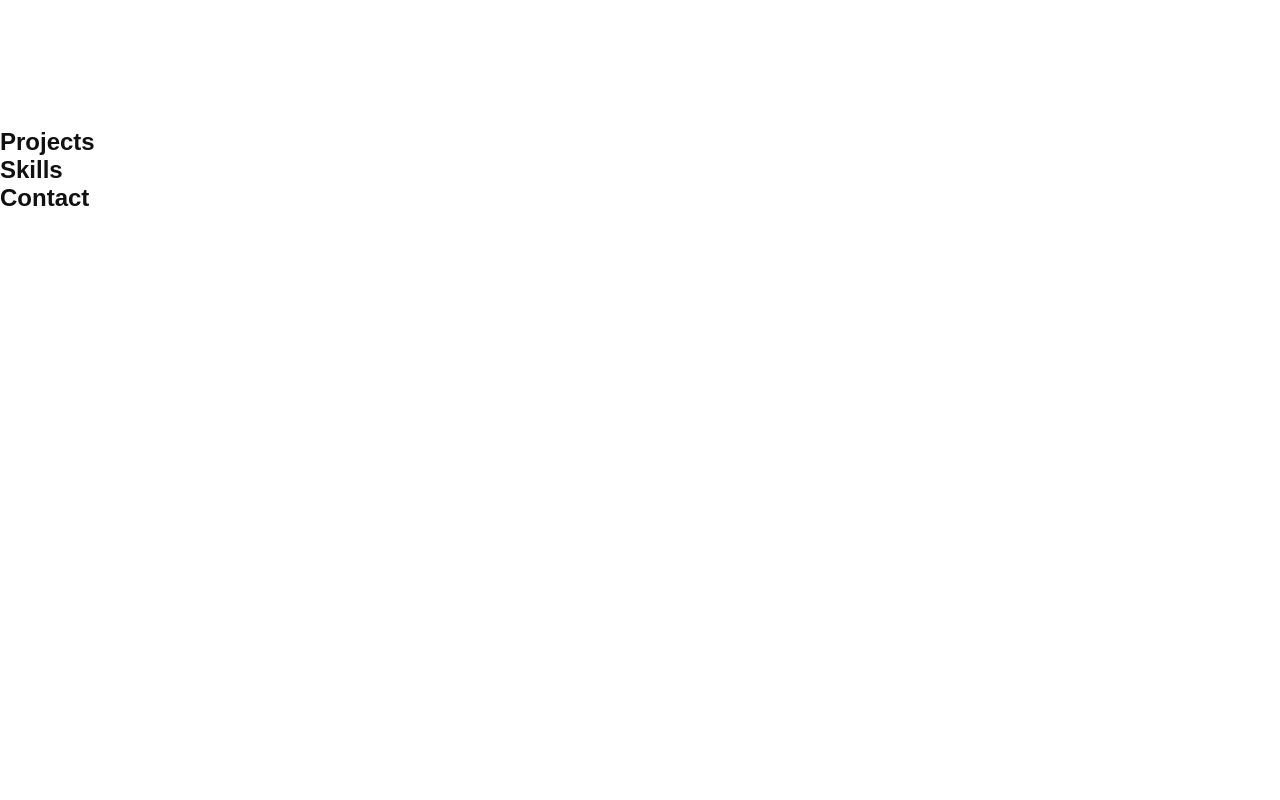
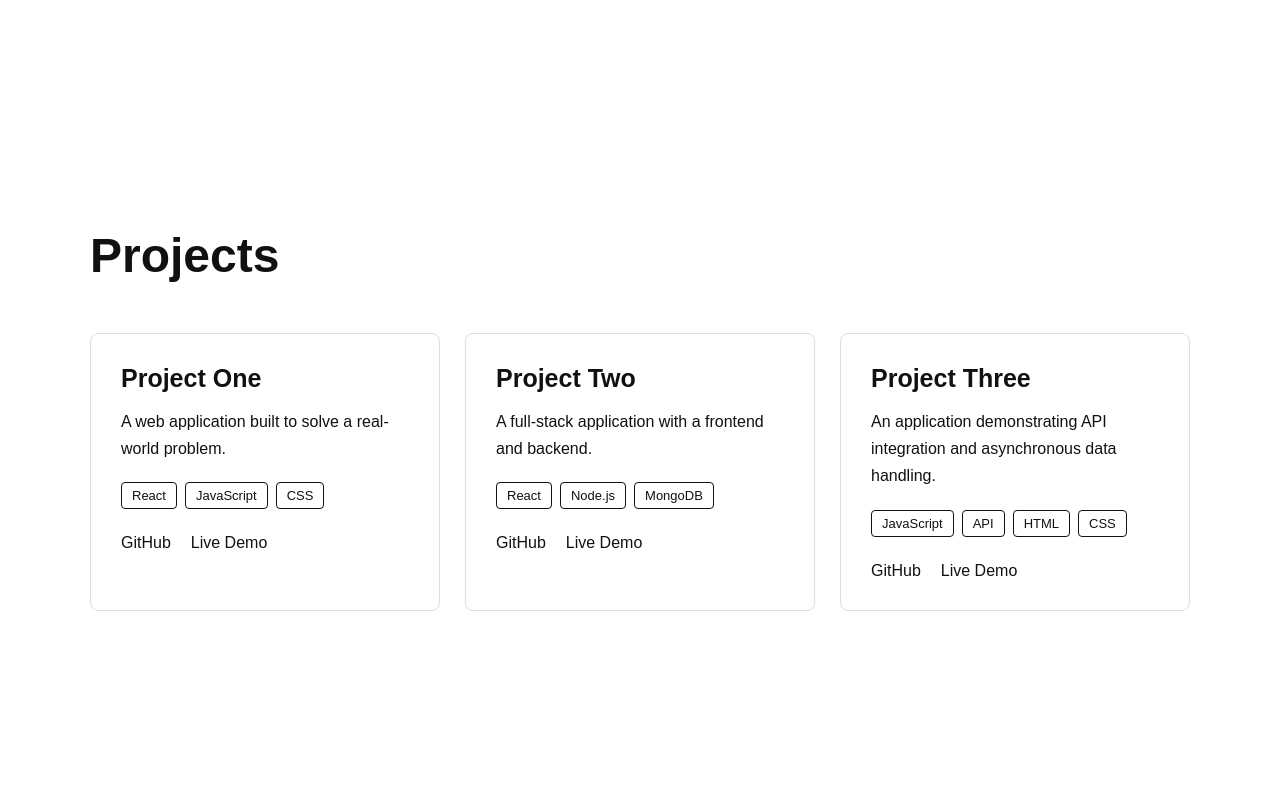
Before and after one commit to medhassii/medha-portfolio, a React (Vite) app: page / in a window 1280 px wide. Shown: the part 2260-3060 px from the top of the page. Before the commit the page ends 2472 px from the top, so only its background shows below. Built offline with nearby package versions, Linux system fonts and the light colour scheme.

Commit message:
added projects section

```diff
--- a/src/App.jsx
+++ b/src/App.jsx
@@ -3,6 +3,7 @@ import SidebarNav from "./components/SidebarNav/SidebarNav";
 import Intro from "./components/Intro/Intro";
 import About from "./components/About/About";
 import Experience from "./components/Experience/Experience";
+import Projects from "./components/Projects/Projects";
 
 function App() {
   return (
@@ -12,10 +13,7 @@ function App() {
       <Intro />
       <About />
       <Experience />
-
-      <section id="projects">
-        <h1>Projects</h1>
-      </section>
+      <Projects />
 
       <section id="skills">
         <h1>Skills</h1>
--- /dev/null
+++ b/src/components/Projects/Projects.css
@@ -0,0 +1,64 @@
+.projects {
+  min-height: 100vh;
+  padding: 100px 20px;
+}
+
+.projects-content {
+  max-width: 1100px;
+  margin: 0 auto;
+}
+
+.projects h2 {
+  font-size: 48px;
+  margin-bottom: 50px;
+}
+
+.projects-grid {
+  display: grid;
+  grid-template-columns: repeat(3, 1fr);
+  gap: 25px;
+}
+
+.project-card {
+  padding: 30px;
+  border: 1px solid #dddddd;
+  border-radius: 8px;
+}
+
+.project-card h3 {
+  font-size: 25px;
+  margin-bottom: 15px;
+}
+
+.project-card p {
+  line-height: 1.7;
+  margin-bottom: 20px;
+}
+
+.project-technologies {
+  display: flex;
+  flex-wrap: wrap;
+  gap: 8px;
+  margin-bottom: 25px;
+}
+
+.project-technologies span {
+  padding: 5px 10px;
+  border: 1px solid #111111;
+  border-radius: 4px;
+  font-size: 13px;
+}
+
+.project-links {
+  display: flex;
+  gap: 20px;
+}
+
+.project-links a {
+  color: #111111;
+  text-decoration: none;
+}
+
+.project-links a:hover {
+  text-decoration: underline;
+}
--- /dev/null
+++ b/src/components/Projects/Projects.jsx
@@ -0,0 +1,61 @@
+import "./Projects.css";
+
+function Projects() {
+  const projects = [
+    {
+      title: "Project One",
+      description:
+        "A web application built to solve a real-world problem.",
+      technologies: ["React", "JavaScript", "CSS"],
+      github: "#",
+      demo: "#",
+    },
+    {
+      title: "Project Two",
+      description:
+        "A full-stack application with a frontend and backend.",
+      technologies: ["React", "Node.js", "MongoDB"],
+      github: "#",
+      demo: "#",
+    },
+    {
+      title: "Project Three",
+      description:
+        "An application demonstrating API integration and asynchronous data handling.",
+      technologies: ["JavaScript", "API", "HTML", "CSS"],
+      github: "#",
+      demo: "#",
+    },
+  ];
+
+  return (
+    <section id="projects" className="projects">
+      <div className="projects-content">
+        <h2>Projects</h2>
+
+        <div className="projects-grid">
+          {projects.map((project) => (
+            <article className="project-card" key={project.title}>
+              <h3>{project.title}</h3>
+
+              <p>{project.description}</p>
+
+              <div className="project-technologies">
+                {project.technologies.map((technology) => (
+                  <span key={technology}>{technology}</span>
+                ))}
+              </div>
+
+              <div className="project-links">
+                <a href={project.github}>GitHub</a>
+                <a href={project.demo}>Live Demo</a>
+              </div>
+            </article>
+          ))}
+        </div>
+      </div>
+    </section>
+  );
+}
+
+export default Projects;
```
